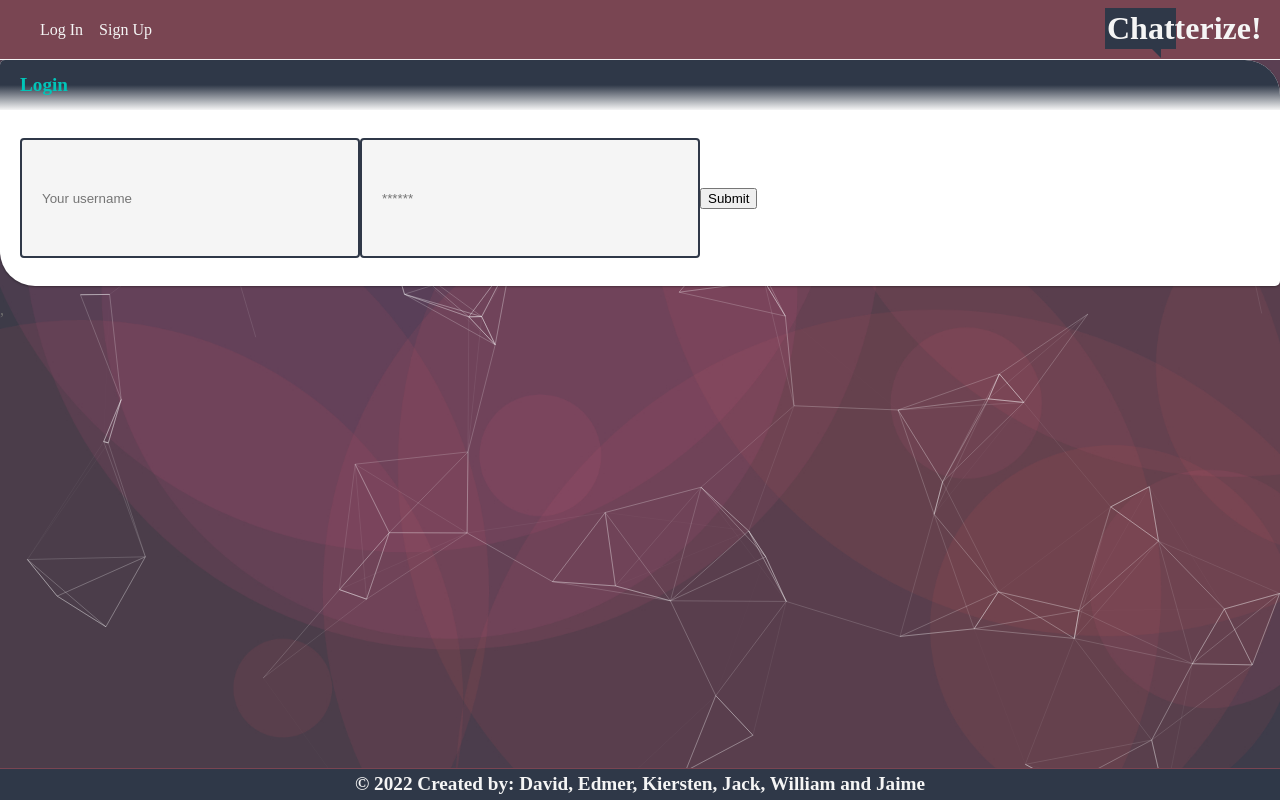
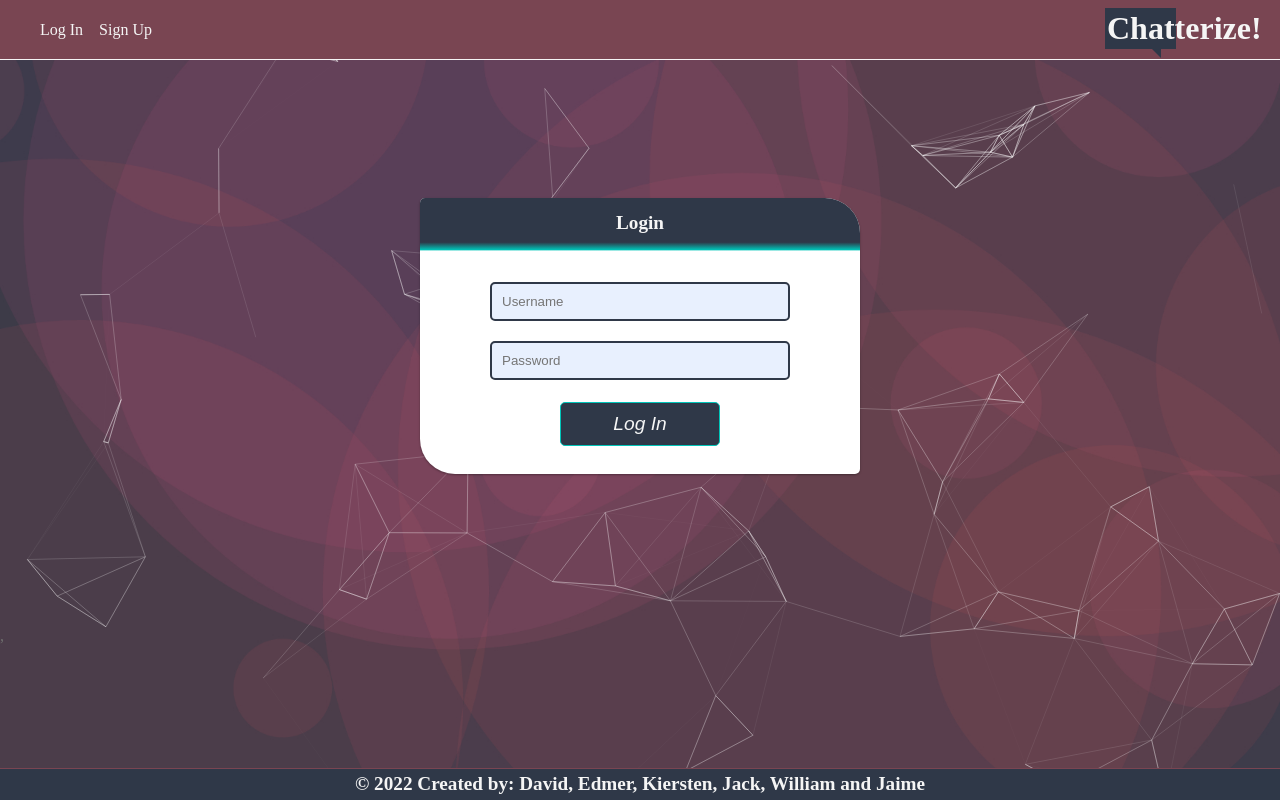
Before and after one commit to xJaimeGx/chatterize, a React (Create React App) app in the folder client/: page /login in a window 1280 px wide. Built offline with nearby package versions, Linux system fonts and the light colour scheme.

Commit message:
style login page

```diff
--- a/client/src/components/TopicList/index.js
+++ b/client/src/components/TopicList/index.js
@@ -3,7 +3,7 @@ import { Link } from 'react-router-dom';
 
 const TopicList = ({ topics, title }) => {
   if (!topics.length) {
-    return <h3>Nothing to say.</h3>;
+    return <h3>Nobody's chatting. Be the first!</h3>;
   }
 
   return (
@@ -20,7 +20,8 @@ const TopicList = ({ topics, title }) => {
               >
                 {topic.username}
               </Link>{' '}
-              topic on {topic.createdAt}
+              {/* topic */}
+              on {topic.createdAt}
             </p>
             <div className="card-body">
               <Link to={`/topic/${topic._id}`}>
--- a/client/src/pages/Login.js
+++ b/client/src/pages/Login.js
@@ -42,14 +42,14 @@ const Login = (props) => {
 
   return (
     <main className='flex-row justify-center mb-4'>
-      <div className='w-100 col-md-6'>
+      <div className='login-form'>
         <div className='card'>
-          <h4 className='card-header'>Login</h4>
+          <h4 className='card-header login-header'>Login</h4>
           <div className='card-body'>
-            <form onSubmit={handleFormSubmit}>
+            <form className='login' onSubmit={handleFormSubmit}>
               <input
-                className='form-input'
-                placeholder='Your username'
+                className='field'
+                placeholder='Username'
                 name='username'
                 type='username'
                 id='username'
@@ -57,16 +57,16 @@ const Login = (props) => {
                 onChange={handleChange}
               />
               <input
-                className='form-input'
-                placeholder='******'
+                className='field'
+                placeholder='Password'
                 name='password'
                 type='password'
                 id='password'
                 value={formState.password}
                 onChange={handleChange}
               />
-              <button className='btn d-block' type='submit'>
-                Submit
+              <button className='login-btn submit' type='submit'>
+                Log In
               </button>
             </form>
 
--- a/client/src/styles.css
+++ b/client/src/styles.css
@@ -208,12 +208,13 @@ p {
 .card-header {
   margin: auto;
   padding: 14px 20px;
-  background-image: linear-gradient(180deg, var(--color-sec-dark), var(--color-sec-dark), var(--color-tert-light));
+  background-image: linear-gradient(180deg, var(--color-sec-dark) 82%, var(--color-prim-dark) 96%, #fff 98%);
   color: var(--color-sec);
   font-size: 1.2rem;
   font-weight: bold;
   border-top-right-radius: 35px;
   border-top-left-radius: 5px;
+  height: 26px;
 }
 
 .card-body {
@@ -225,7 +226,7 @@ p {
   display: flex;
   margin: 0;
   padding: 0 10px;
-  background-image: linear-gradient(180deg, var(--color-tert-light), var(--color-sec), var(--color-sec));
+  background-image: linear-gradient(180deg, #fff -2%, var(--color-sec) 50%);
   color: var(--color-sec-dark);
   border-bottom-right-radius: 5px;
   border-bottom-left-radius: 35px;
@@ -364,7 +365,6 @@ h5 {
   display: block;
 }
 
-
 /* reply page */
 .reply-page {
   margin: 2%;
@@ -381,6 +381,45 @@ h5 {
   right: 20px;
   top: 75px;
   width: fit-content;
+}
+
+/* login page */
+.login-header {
+  background: linear-gradient(180deg, var(--color-sec-dark) 82%, var(--color-sec) 96%, #fff 98%);
+  color: var(--color-tert-light);
+  text-align: center;
+}
+
+.login-form {
+  margin: 10% auto;
+  padding: 10px;
+}
+
+.login {
+  margin-bottom: 2%;
+  width: 400px;
+  display: flex;
+  flex-direction: column;
+  align-items: center;
+}
+
+.field {
+  margin: 10px;
+  padding: 10px;
+  width: 300px;
+  background: #e8f0fe;
+  border: 2px solid var(--color-sec-dark);
+  border-radius: 5px;
+  box-sizing: border-box;
+  resize: none;
+}
+
+.login-btn {
+  margin-top: 3%;
+  width: 40%;
+  align-self: center;
+  color: var(--color-tert-light);
+  font-style: italic;
 }
 
 /* wiggle styling */
```
